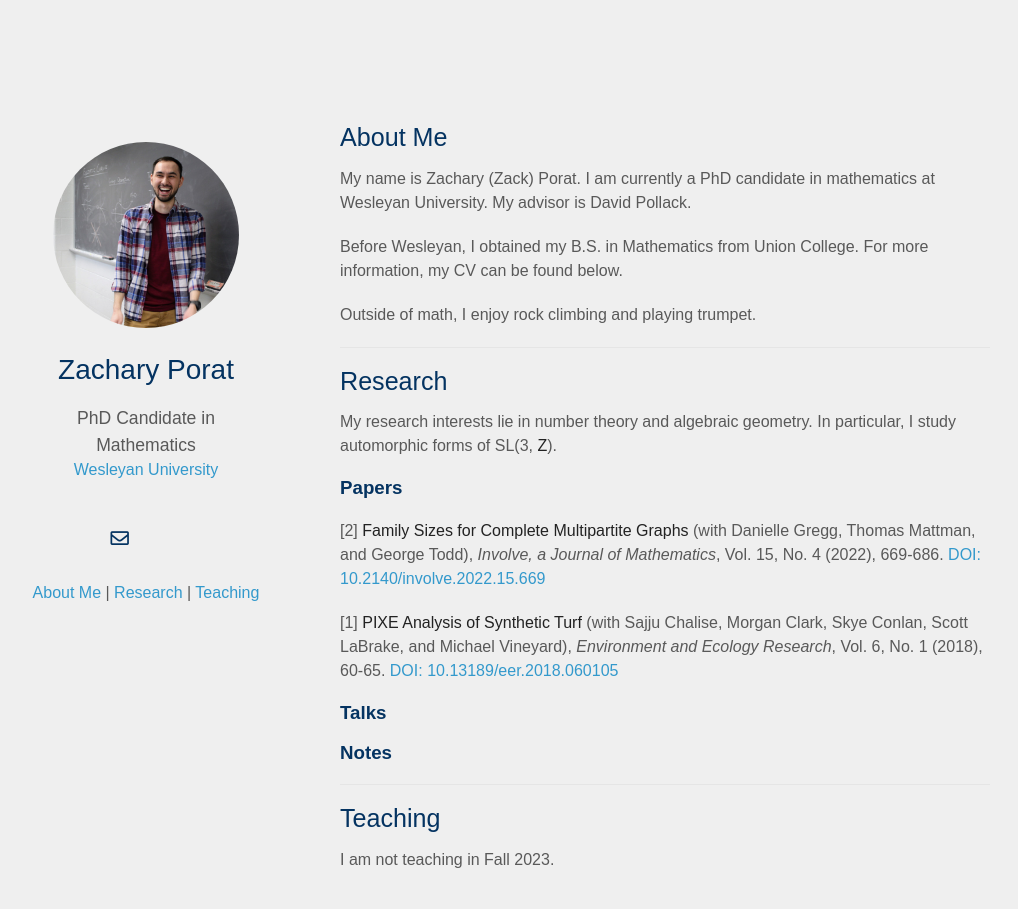
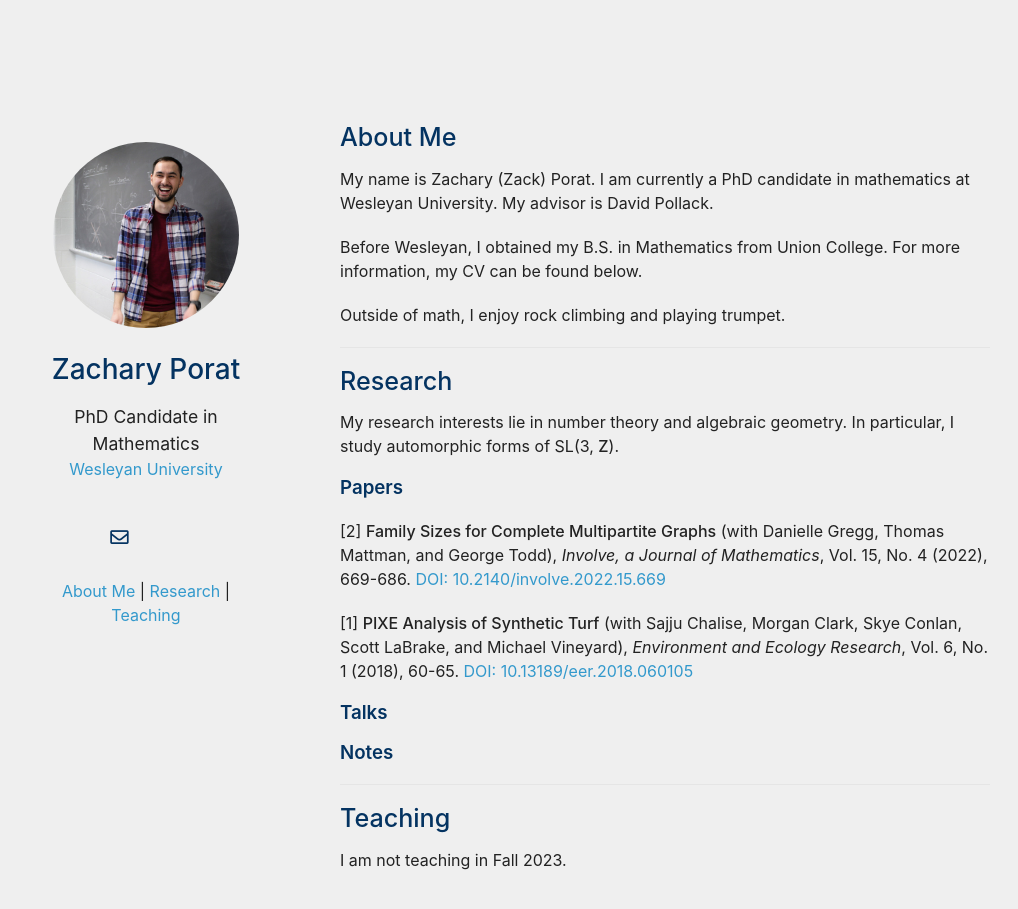
Before and after one commit to zporat/zporat.github.io, a Jekyll site: the page built from index.md, in a window 1280 px wide and 966 px high. Shown: the top 909 px of the window, without its empty margins (130-1148 px from the left). Built offline with Jekyll 4.4.1, drawn with Linux system fonts in a browser that asks for light colours; nearby versions of some CDN libraries; a style sheet for code colours, icons or effects is not loaded; our own code applies the rules of GitHub Pages for plain Markdown files.

Commit message:
Update font_sans_serif.css

```diff
--- a/assets/css/font_sans_serif.css
+++ b/assets/css/font_sans_serif.css
@@ -1,7 +1,7 @@
 body {
     background-color: #efefef;
     padding:50px;
-    font: 16px/1.5 Ubuntu, sans-serif;
-    color:#595959;
+    font: 16px/1.5 -apple-system, BlinkMacSystemFont, "Segoe UI", Roboto, Oxygen, Ubuntu, Cantarell, "Fira Sans", "Droid Sans", "Helvetica Neue", Arial, sans-serif, "Apple Color Emoji", "Segoe UI Emoji", "Segoe UI Symbol";
+    color:#222222;
     font-weight:400;
   }
```
